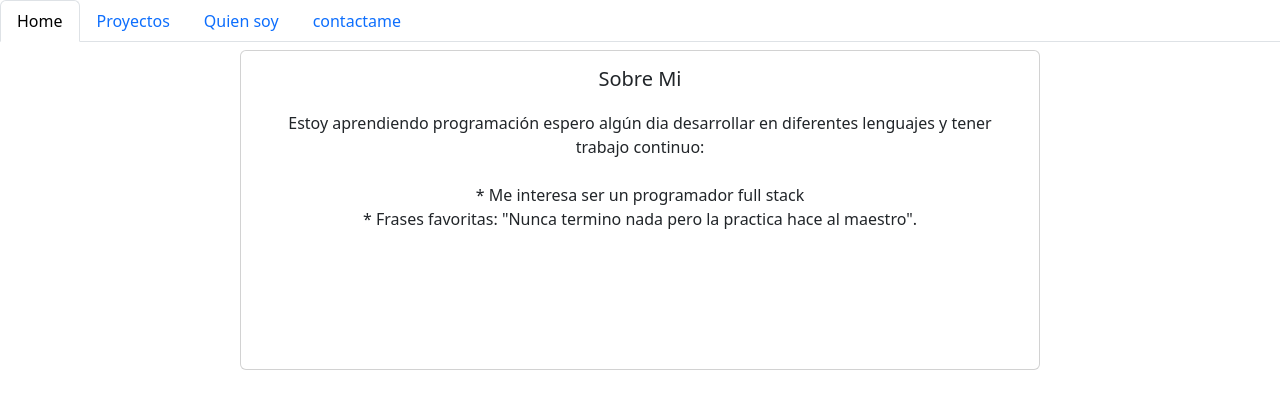
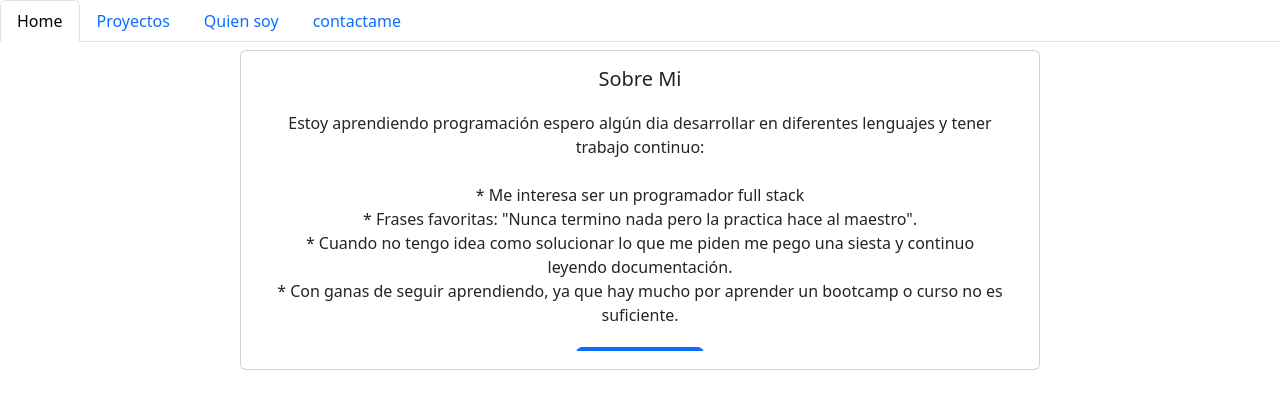
Before and after one commit to RodolfoParada/PruebaFinalM9, a website: page quienSoy.html in a window 1280 px wide. Drawn offline with nearby package versions, Linux system fonts and the light colour scheme.

Commit message:
agregar quien soy

```diff
--- a/quienSoy.html
+++ b/quienSoy.html
@@ -29,7 +29,7 @@
     </nav>
     <div class="d-flex justify-content-center mt-2">
         <div class="card" style="width: 50rem; height: 20rem;">
-            <div class="card-body text-center">
+            <div class="card-body text-center" style="overflow-y: auto; max-height: 300px;">
                 <h5 class="card-title">Sobre Mi</h5>
                 <p class="card-text">
                     Estoy aprendiendo programación espero algún dia desarrollar en diferentes lenguajes y tener trabajo
@@ -40,9 +40,16 @@
                     <br>
                     * Frases favoritas: "Nunca termino nada pero la practica hace al maestro".
                     <br>
+                    * Cuando no tengo idea como solucionar lo que me piden me pego una siesta y continuo leyendo
+                    documentación.
+                    <br>
+                    * Con ganas de seguir aprendiendo, ya que hay mucho por aprender un bootcamp o curso no es
+                    suficiente.
+                    <br>
 
                 </p>
-
+                <button class="btn btn-primary" type="button"> <a href="https://www.linkedin.com/in/rodolfoparada/"
+                        target="_blank" class="btn btn-primary">Ir linkedin</a></button>
             </div>
         </div>
     </div>
```
